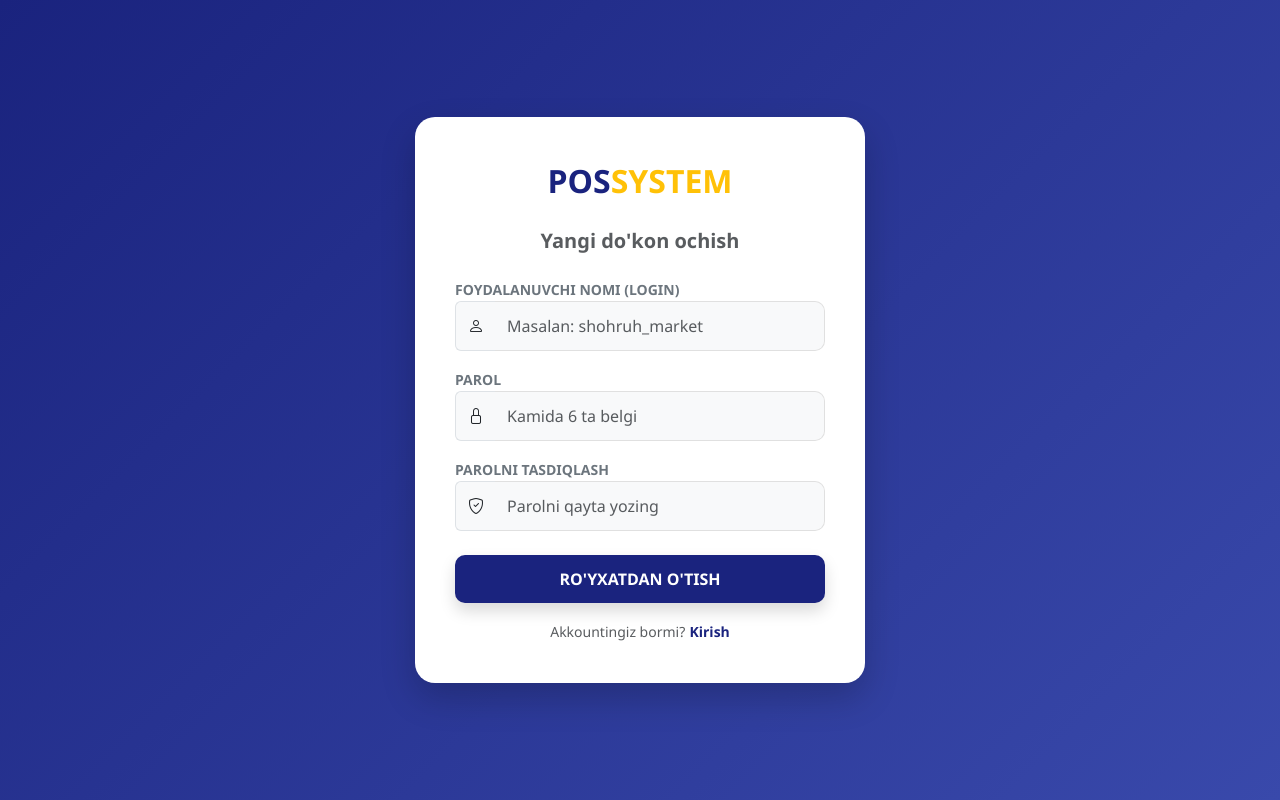
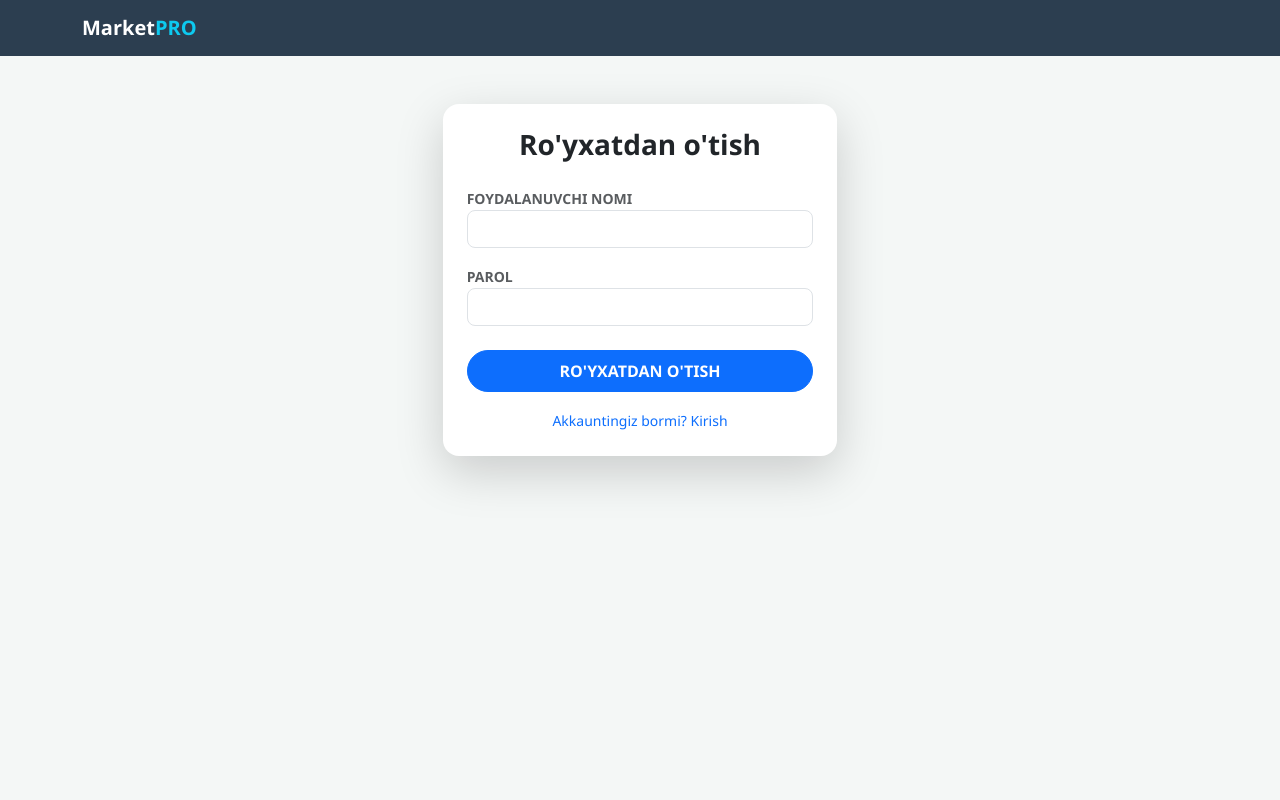
Before and after one commit to urmonaliyevv/market-sayt, a Flask app: page /register in a window 1280 px wide. Run offline with Flask 3, Linux system fonts and the light colour scheme; some libraries are stand-ins or nearby versions.

Commit message:
Update register.html

```diff
--- a/templates/register.html
+++ b/templates/register.html
@@ -1,125 +1,24 @@
-<!DOCTYPE html>
-<html lang="uz">
-<head>
-    <meta charset="UTF-8">
-    <meta name="viewport" content="width=device-width, initial-scale=1.0">
-    <title>Ro'yxatdan o'tish | POS System</title>
-    <link href="https://cdn.jsdelivr.net/npm/bootstrap@5.3.0/dist/css/bootstrap.min.css" rel="stylesheet">
-    <link rel="stylesheet" href="https://cdn.jsdelivr.net/npm/bootstrap-icons@1.11.1/font/bootstrap-icons.css">
-    <style>
-        body {
-            background: linear-gradient(135deg, #1a237e 0%, #3949ab 100%);
-            height: 100vh;
-            display: flex;
-            align-items: center;
-            justify-content: center;
-            font-family: 'Segoe UI', Tahoma, Geneva, Verdana, sans-serif;
-        }
-        .register-card {
-            background: white;
-            padding: 2.5rem;
-            border-radius: 20px;
-            box-shadow: 0 15px 35px rgba(0,0,0,0.2);
-            width: 100%;
-            max-width: 450px;
-        }
-        .form-control {
-            border-radius: 10px;
-            padding: 12px;
-            border: 1px solid #e0e0e0;
-            background-color: #f8f9fa;
-        }
-        .form-control:focus {
-            box-shadow: 0 0 0 3px rgba(26, 35, 126, 0.1);
-            border-color: #1a237e;
-        }
-        .btn-register {
-            background: #1a237e;
-            color: white;
-            border: none;
-            border-radius: 10px;
-            padding: 12px;
-            font-weight: 600;
-            transition: 0.3s;
-        }
-        .btn-register:hover {
-            background: #0d1440;
-            color: white;
-            transform: translateY(-2px);
-        }
-        .brand-logo {
-            font-size: 2rem;
-            font-weight: 800;
-            color: #1a237e;
-            margin-bottom: 1.5rem;
-            text-align: center;
-        }
-    </style>
-</head>
-<body>
-
-    <div class="register-card">
-        <div class="brand-logo">POS<span class="text-warning">SYSTEM</span></div>
-        <h5 class="text-center mb-4 fw-bold text-muted">Yangi do'kon ochish</h5>
-
-        {% with messages = get_flashed_messages() %}
-          {% if messages %}
-            {% for message in messages %}
-              <div class="alert alert-danger p-2 small text-center">{{ message }}</div>
-            {% endfor %}
-          {% endif %}
-        {% endwith %}
-
-        <form action="/register" method="POST" onsubmit="return validateForm()">
-            <div class="mb-3">
-                <label class="small fw-bold text-secondary">FOYDALANUVCHI NOMI (LOGIN)</label>
-                <div class="input-group">
-                    <span class="input-group-text bg-light border-end-0"><i class="bi bi-person"></i></span>
-                    <input type="text" name="username" class="form-control border-start-0" placeholder="Masalan: shohruh_market" required>
+{% extends 'base.html' %}
+{% block content %}
+<div class="row justify-content-center mt-5">
+    <div class="col-md-4">
+        <div class="card border-0 shadow-lg rounded-4 p-4">
+            <h3 class="fw-bold text-center mb-4">Ro'yxatdan o'tish</h3>
+            <form method="POST">
+                <div class="mb-3">
+                    <label class="small fw-bold text-muted">FOYDALANUVCHI NOMI</label>
+                    <input type="text" name="username" class="form-control rounded-3" required>
                 </div>
+                <div class="mb-4">
+                    <label class="small fw-bold text-muted">PAROL</label>
+                    <input type="password" name="password" class="form-control rounded-3" required>
+                </div>
+                <button type="submit" class="btn btn-primary w-100 py-2 fw-bold rounded-pill">RO'YXATDAN O'TISH</button>
+            </form>
+            <div class="text-center mt-3">
+                <a href="{{ url_for('login') }}" class="text-decoration-none small">Akkauntingiz bormi? Kirish</a>
             </div>
-
-            <div class="mb-3">
-                <label class="small fw-bold text-secondary">PAROL</label>
-                <div class="input-group">
-                    <span class="input-group-text bg-light border-end-0"><i class="bi bi-lock"></i></span>
-                    <input type="password" name="password" id="pw" class="form-control border-start-0" placeholder="Kamida 6 ta belgi" required>
-                </div>
-            </div>
-
-            <div class="mb-4">
-                <label class="small fw-bold text-secondary">PAROLNI TASDIQLASH</label>
-                <div class="input-group">
-                    <span class="input-group-text bg-light border-end-0"><i class="bi bi-shield-check"></i></span>
-                    <input type="password" id="pw2" class="form-control border-start-0" placeholder="Parolni qayta yozing" required>
-                </div>
-            </div>
-
-            <button type="submit" class="btn btn-register w-100 mb-3 shadow">RO'YXATDAN O'TISH</button>
-        </form>
-
-        <div class="text-center">
-            <span class="small text-muted">Akkountingiz bormi?</span>
-            <a href="/login" class="small fw-bold text-decoration-none" style="color: #1a237e;">Kirish</a>
         </div>
     </div>
-
-    <script src="https://cdn.jsdelivr.net/npm/sweetalert2@11"></script>
-    <script>
-        function validateForm() {
-            const pw = document.getElementById('pw').value;
-            const pw2 = document.getElementById('pw2').value;
-
-            if (pw.length < 6) {
-                Swal.fire('Xato', 'Parol kamida 6 ta belgidan iborat bo\'lishi kerak!', 'error');
-                return false;
-            }
-            if (pw !== pw2) {
-                Swal.fire('Xato', 'Parollar bir-biriga mos kelmadi!', 'error');
-                return false;
-            }
-            return true;
-        }
-    </script>
-</body>
-</html>
+</div>
+{% endblock %}
```
